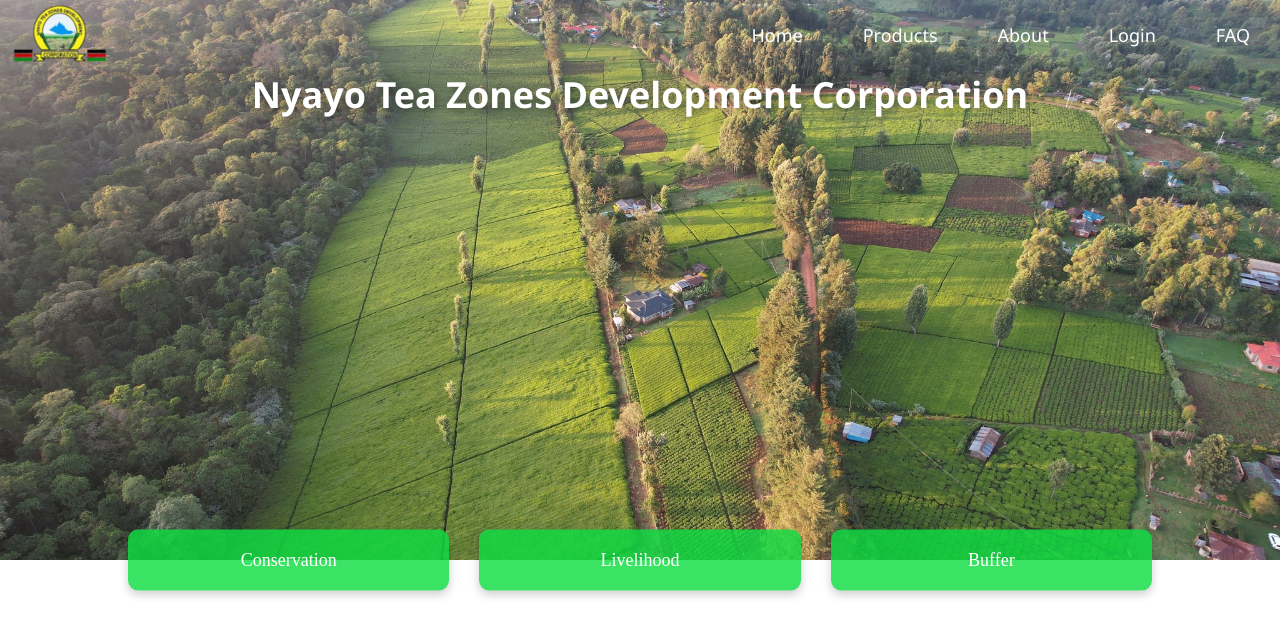
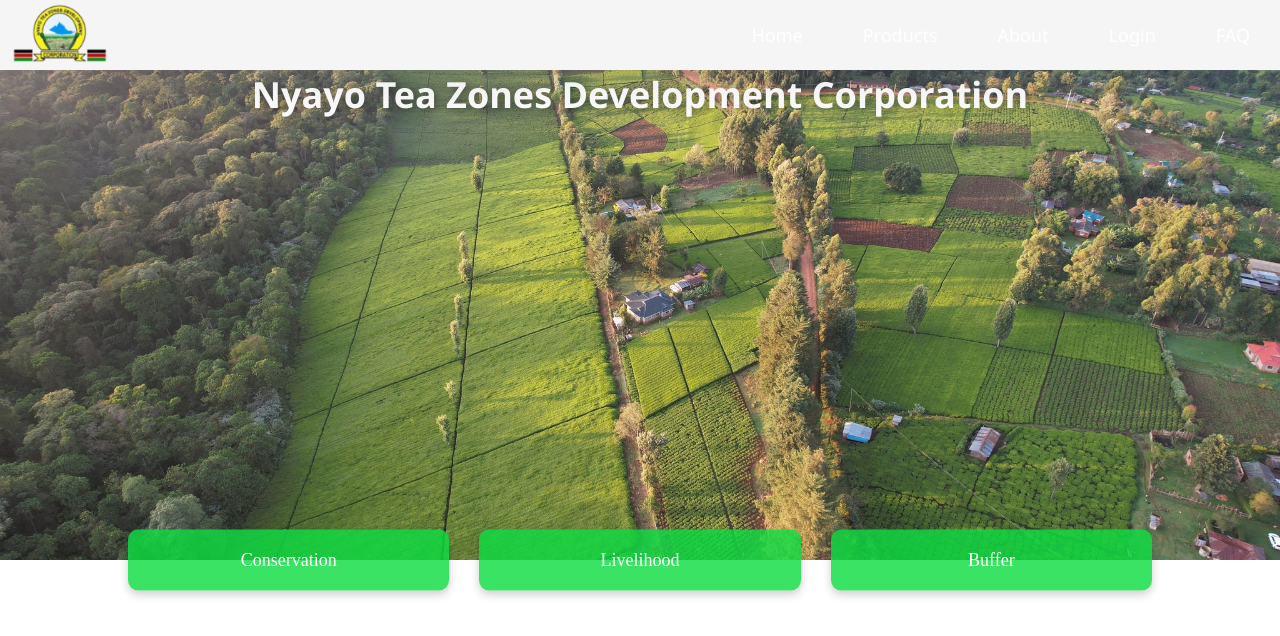
Before and after one commit to Yung-Leon/teazonesproject, a plain HTML site: page index.html in a window 1280 px wide. Drawn offline with Linux system fonts and the light colour scheme.

Commit message:
Update style.css

```diff
--- a/style.css
+++ b/style.css
@@ -23,6 +23,8 @@
 nav{
     box-shadow: 13px 13px 5pc rgba(0 , 0, 0, 0.1);
     font-family: 'Segoe UI', Tahoma, Geneva, Verdana, sans-serif;
+    background-color: whitesmoke;
+    backdrop-filter: blur(10px);
 }
 
 nav ul{
```
